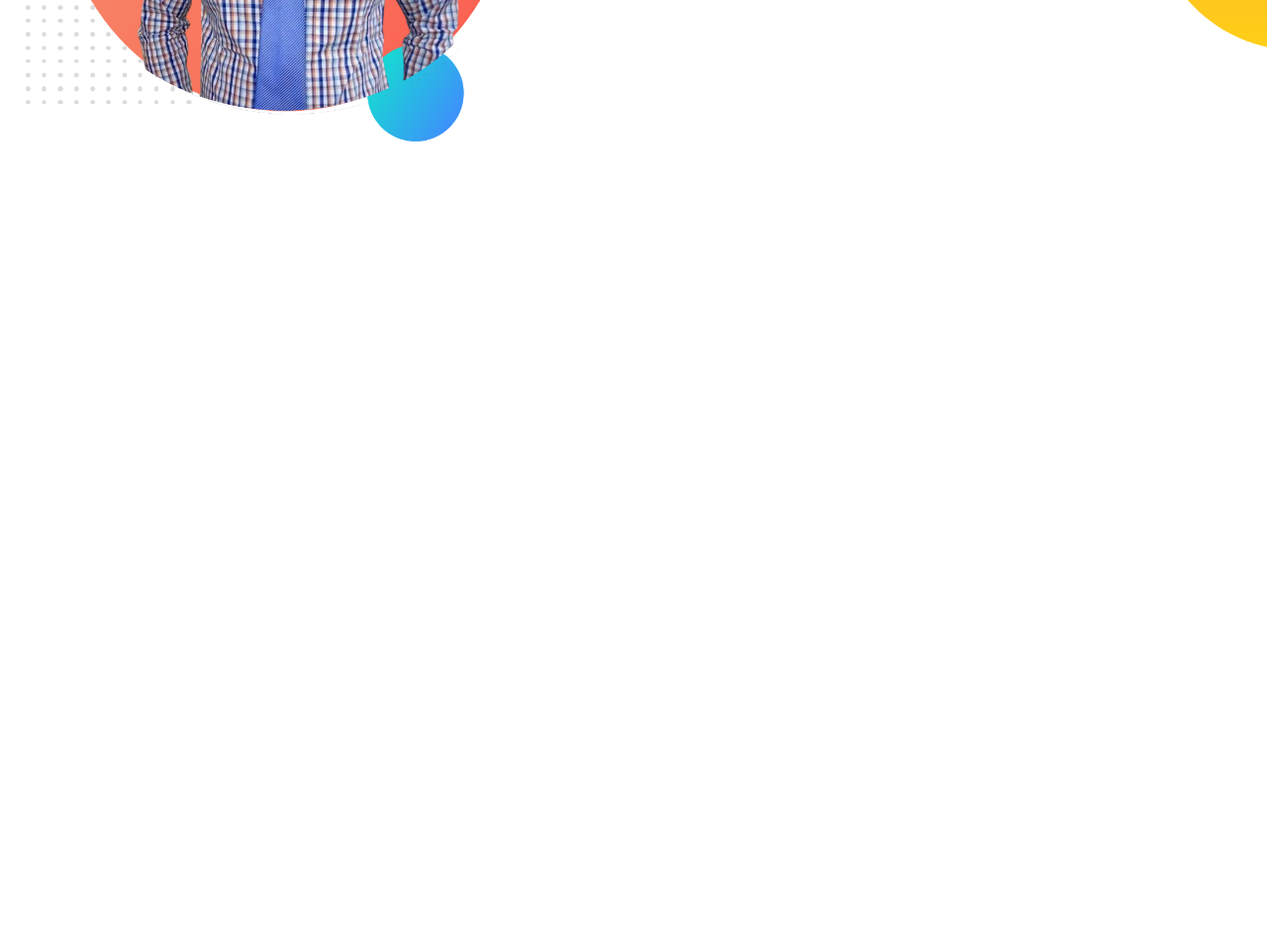
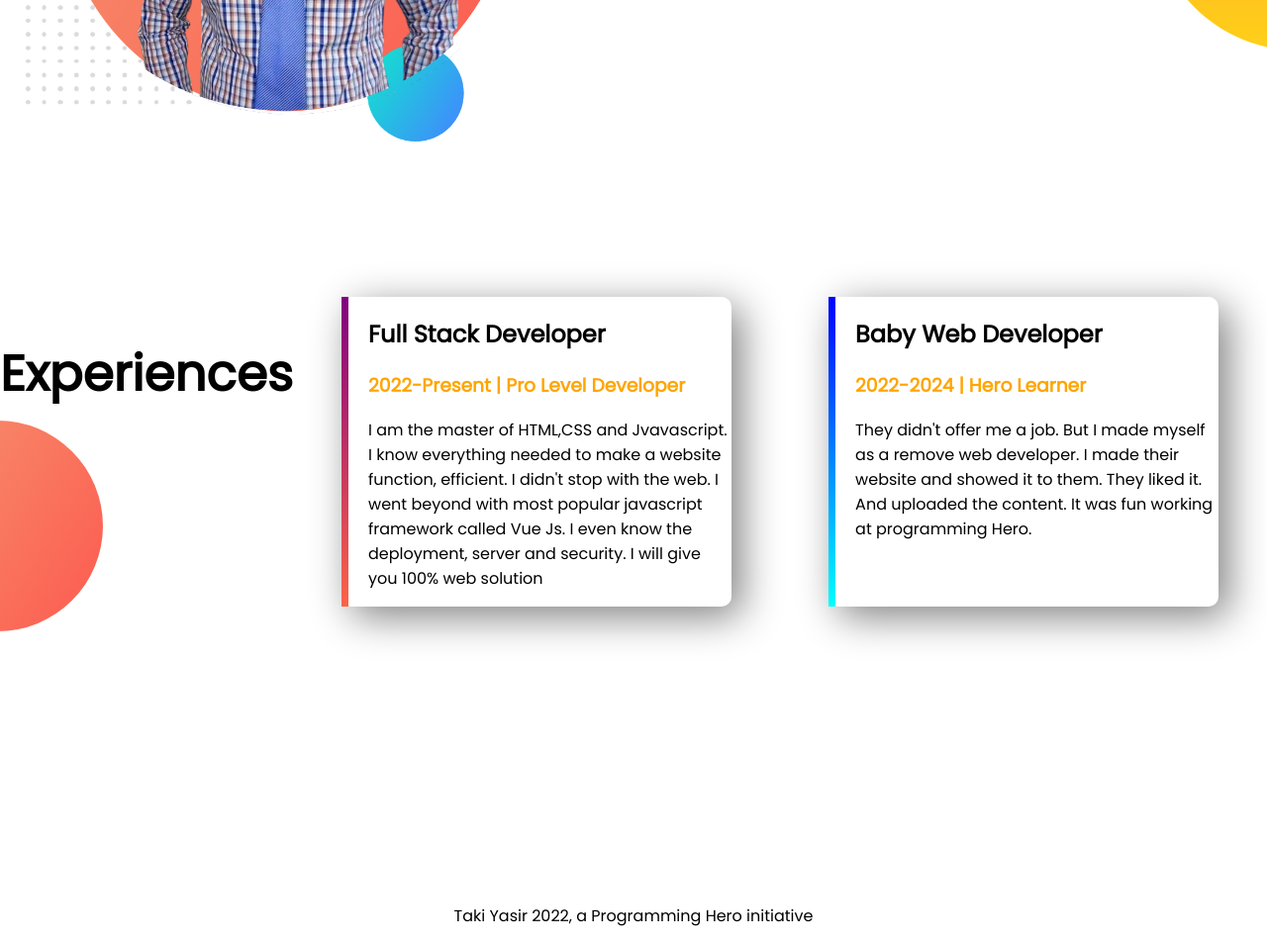
Before and after one commit to TakiYasirUIU/developer-portfolio, a plain HTML site: page index.html in a window 1280 px wide. Shown: the part 990-1944 px from the top of the page at 99% size. Before the commit the page ends 1290 px from the top, so only its background shows below. Drawn offline with Linux system fonts and the light colour scheme.

Commit message:
section 3

```diff
--- a/index.html
+++ b/index.html
@@ -11,7 +11,7 @@
     <link rel="stylesheet" href="style.css">
 </head>
 <body>
-    <section class="top-banner">
+    <section class="top-banner flexible-container">
         <div class="half-width">
             <h1>Welcome To</h1>
             <h1 ><span class="orange-color">Taki Yasir</span>  World!</h1>
@@ -26,13 +26,13 @@
 
     </section>
 
-    <section class="dream-big">
+    <section class="dream-big flexible-container">
         <div class="half-width" >
             <img src="images/my-bg.png" alt="">
         </div>
 
         <div class="half-width">
-            <h1>dream Big</h1>
+            <h1>Dream Big</h1>
             <h2>Become a web Developer</h2>
             <p>I already learned the basic HTML and CSS. I can build any simple website. I can even teach my grandma how to make simple website. My goal is to build 3 website and learn advanced topics.</p>
 
@@ -40,6 +40,30 @@
         </div>
     </section>
 
+    <section class="experience-area">
+
+        <h1>Experiences</h1>
+
+        <div class="flexible-container">
+
+            <div id="full-stack-exprience" class="experience-item">
+                <h2>Full Stack Developer</h2>
+                <h3 class="orange-color">2022-Present | Pro Level Developer</h3>
+                <p>I am the master of HTML,CSS and Jvavascript. I know everything needed to make a website function, efficient. I didn't stop with the web. I went beyond with most popular javascript framework called Vue Js. I even know the deployment, server and security. I will give you 100% web solution</p>
+            </div>
+            <div id="web-dev-exprience" class="experience-item">
+                <h2>Baby Web Developer</h2>
+                <h3 class="orange-color">2022-2024 | Hero Learner</h3>
+                <p>They didn't offer me a job. But I made myself as a remove web developer. I made their website and showed it to them. They liked it. And uploaded the content. It was fun working at programming Hero.</p>
+            </div>
+
+        </div>
+    </section>
+
+    <footer>
+        <p>Taki Yasir 2022, a Programming Hero initiative</p>
+    </footer>
+
 
 </body>
 </html>
--- a/style.css
+++ b/style.css
@@ -9,12 +9,14 @@ h1{
 .orange-color{
     color: orange;
 }
-section{
+.flexible-container{
     display: flex;
+    margin-bottom: 150px;
 }
 .half-width{
     width: 50%;
     padding-left: 2%;
+
 }
 .half-width img{
     width:80%;
@@ -43,3 +45,33 @@ section{
     background-repeat: no-repeat;
     background-position: right;
 }
+.experience-area{
+    background-image: url(images/exp-bg.png);
+    background-repeat: no-repeat;
+    background-position: left;
+}
+.experience-item{
+    width: 40%;
+    margin-left: 5%;
+    margin-right: 5%;
+    padding-left: 20px;
+    border-radius: 10px;
+    box-shadow: 10px 10px 40px gray;
+    border-left:10px solid ;
+}
+#web-dev-exprience{
+    border-left: 7px solid;
+    border-image: linear-gradient(blue, cyan) ;
+    border-image-slice: 1;
+
+}
+#full-stack-exprience{
+    border-left: 7px solid;
+    border-image: linear-gradient(purple, tomato) ;
+    border-image-slice: 1;
+
+}
+footer p{
+    text-align: center;
+
+}
```
